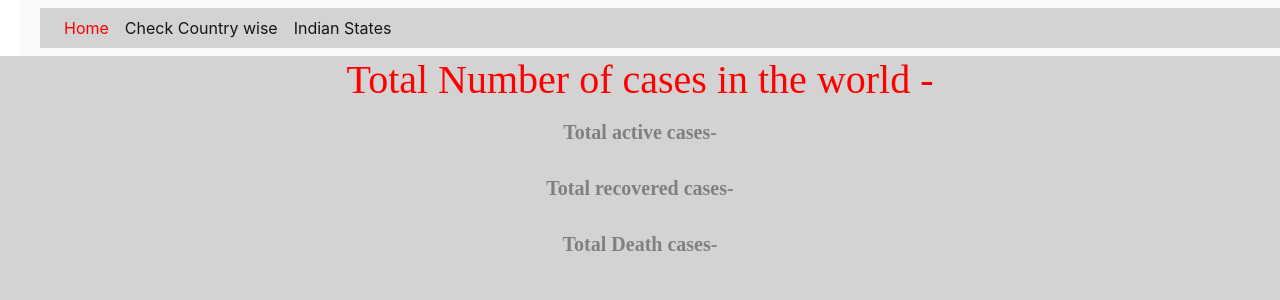
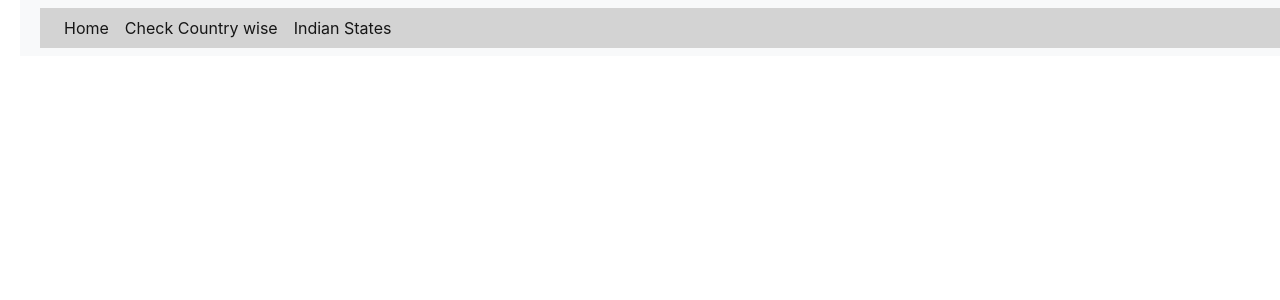
Before and after one commit to dharmeshpathak/covid_19, a React (Create React App) app: page / in a window 1280 px wide. Shown: the top 300 px of the page. Built offline with nearby package versions, Linux system fonts and the light colour scheme; no server answers.

Commit message:
first edit

```diff
--- a/package.json
+++ b/package.json
@@ -1,12 +1,15 @@
 {
   "name": "react2",
+
   "version": "0.1.0",
   "private": true,
+  "homepage": "https://dharmeshpathak.github.io/home",
   "dependencies": {
     "@testing-library/jest-dom": "^4.2.4",
     "@testing-library/react": "^9.5.0",
     "@testing-library/user-event": "^7.2.1",
     "axios": "^0.19.2",
+    "gh-pages": "^3.1.0",
     "react": "^16.13.1",
     "react-dom": "^16.13.1",
     "react-router-dom": "^5.2.0",
@@ -15,6 +18,8 @@
   "scripts": {
     "start": "react-scripts start",
     "build": "react-scripts build",
+    "predeploy": "npm run build",
+    "deploy": "gh-pages -d build",
     "test": "react-scripts test",
     "eject": "react-scripts eject"
   },
--- a/src/Header.js
+++ b/src/Header.js
@@ -19,7 +19,7 @@ function Header(){
        <div className="container-fluid link" style ={{textAlign:"center"}}>
             <ul style ={{textAlign:"center"}} className="navbar-nav">
             <li className="nav-item" style ={{textAlign:"center",}}>
-            <NavLink  className="nav-link active " to="/" exact activeStyle={ {color:'red'}  }>Home</NavLink>
+            <NavLink  className="nav-link active " to="/home" exact activeStyle={ {color:'red'}  }>Home</NavLink>
             </li>
             <li className="nav-item">
             <NavLink className="nav-link active " to="/country" style ={{textAlign:"center",}} exact activeStyle={    {color:'red'}}>Check Country wise </NavLink>
@@ -33,7 +33,7 @@ function Header(){
 
         </div>
         <Switch>
-            <Route exact path = "/" component = {Home} />
+            <Route exact path = "/home" component = {Home} />
              <Route exact path="/country" component={CountryWise} />
            <Route exact path="/indianstates" component={StateWise} />
         </Switch>
--- a/src/StateWise.js
+++ b/src/StateWise.js
@@ -389,7 +389,7 @@ const StateWise = ()=>{
 
     return(
         <>
-        {console.log(one)}
+
 
 
 
```
Also changed, not shown: 1 other file (tests, documents, lock files or other folders).
